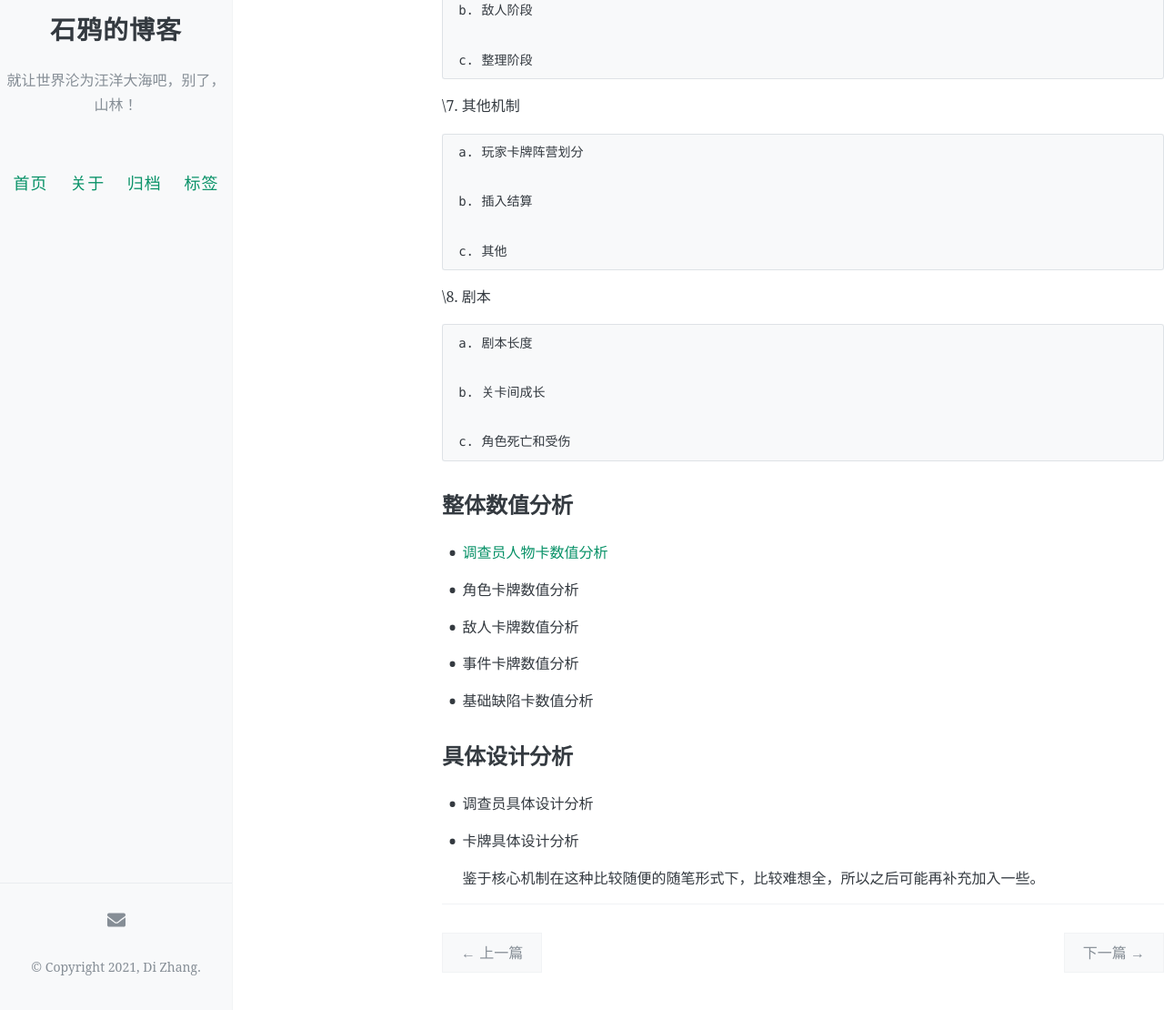
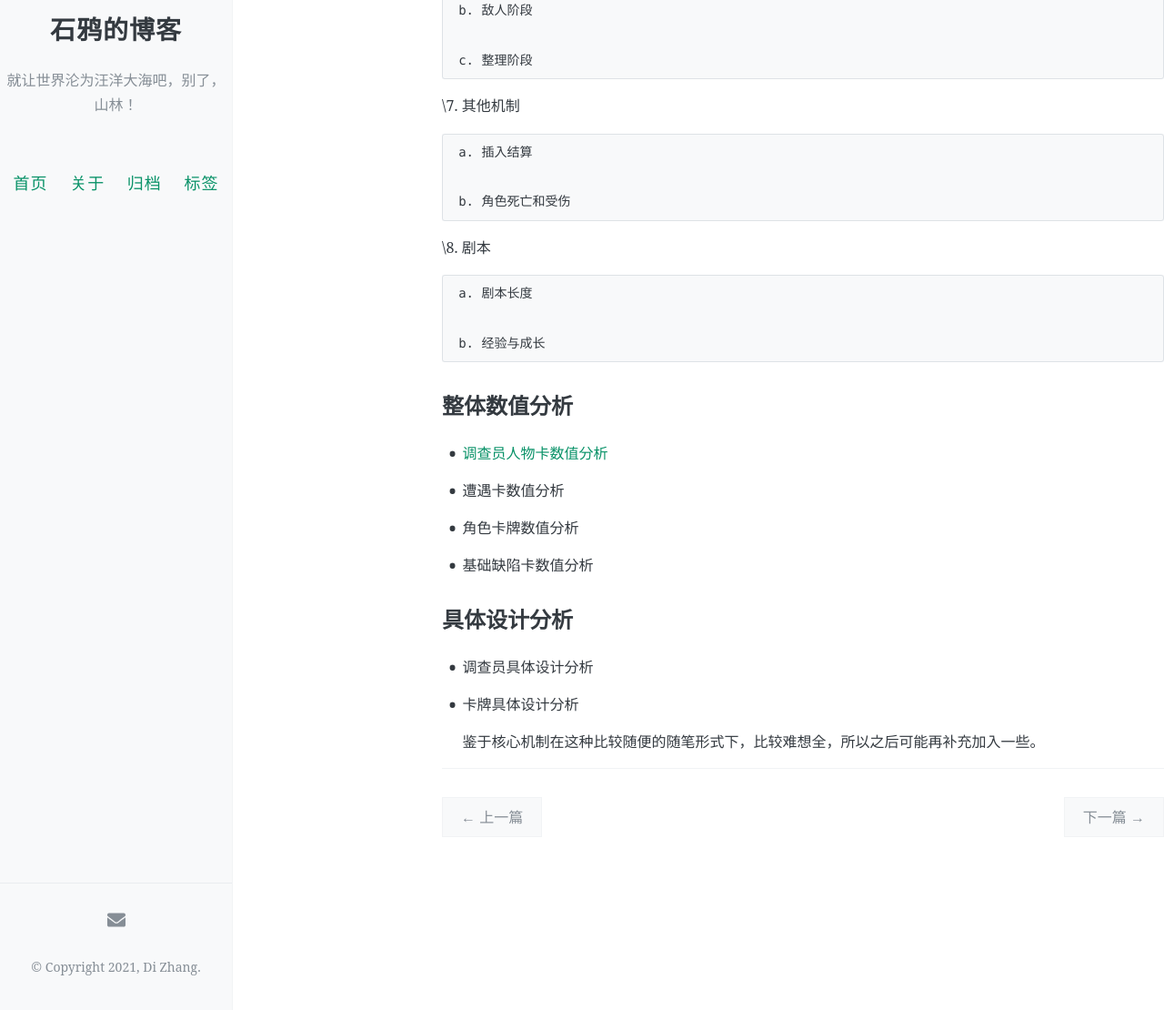
Before and after one commit to zafara-zd/blog, a Jekyll site: the page built from _posts/2020-12-25-AH LCG核心机制分析：目录.md, in a window 1280 px wide and 1400 px high, scrolled down 1623 px. Shown: the part 290-1400 px from the top of the window at 91% size. Built offline with Jekyll 4.4.1, drawn with Linux system fonts in a browser that asks for light colours; comment, search, counter and statistics services are not loaded.

Commit message:
Update 2020-12-25-AH LCG核心机制分析：目录.md

```diff
--- a/_posts/2020-12-25-AH LCG核心机制分析：目录.md
+++ b/_posts/2020-12-25-AH LCG核心机制分析：目录.md
@@ -82,29 +82,23 @@ toc: true
 
    \7. 其他机制
 
-     a. 玩家卡牌阵营划分
+     a. 插入结算
 
-     b. 插入结算
-
-     c. 其他
+     b. 角色死亡和受伤
 
    \8. 剧本
 
      a. 剧本长度
 
-     b. 关卡间成长
-
-     c. 角色死亡和受伤
+     b. 经验与成长
 
 ## 整体数值分析
 
 - [调查员人物卡数值分析](https://zafara-zd.github.io/blog/AH-LCG%E6%95%B4%E4%BD%93%E6%95%B0%E5%80%BC%E5%88%86%E6%9E%90-%E8%B0%83%E6%9F%A5%E5%91%98%E4%BA%BA%E7%89%A9%E5%8D%A1%E5%88%86%E6%9E%90%E7%9B%AE%E5%BD%95/)
 
+- 遭遇卡数值分析
+
 - 角色卡牌数值分析
-
-- 敌人卡牌数值分析
-
-- 事件卡牌数值分析
 
 - 基础缺陷卡数值分析
 
```
